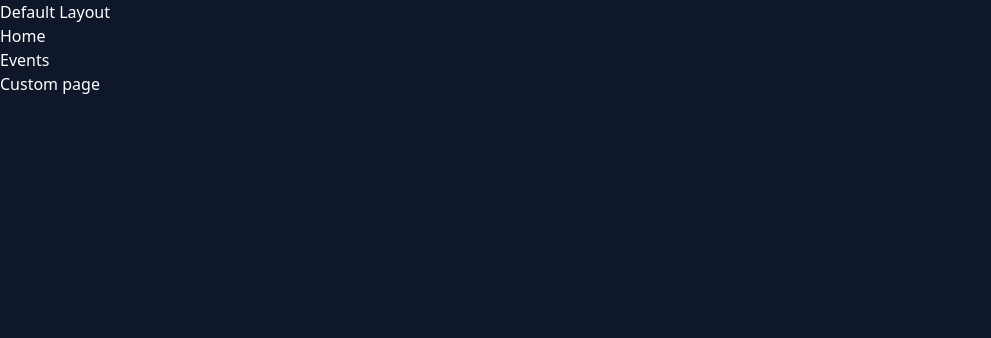
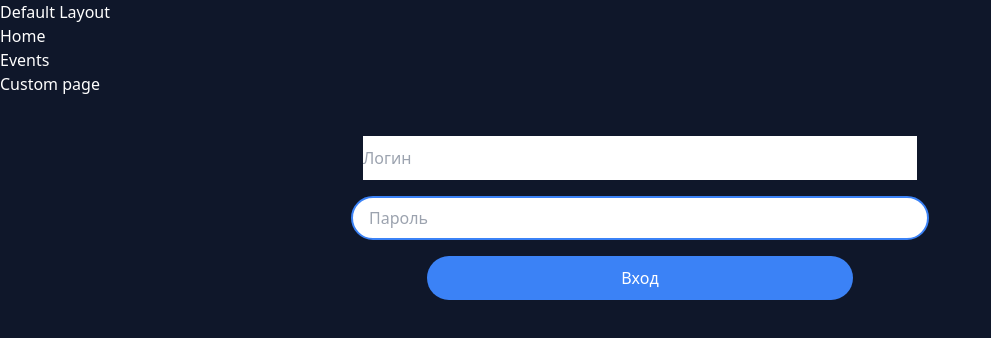
Before and after one commit to Baral-Chief-of-Compliance/learn_nuxt3, a Nuxt app: page /login in a window 1280 px wide. Shown: the top 338 px of the page, without its empty margins (0-991 px from the left). Built offline with nearby package versions, Linux system fonts and the light colour scheme.

Commit message:
lesson 8

```diff
--- /dev/null
+++ b/middleware/auth.global.ts
@@ -0,0 +1,4 @@
+export default defineNuxtRouteMiddleware((to, from) => {
+    // console.log(to);
+    // console.log(from)
+})
--- /dev/null
+++ b/middleware/special.ts
@@ -0,0 +1,3 @@
+export default defineNuxtRouteMiddleware((to, from) => {
+    console.log("hello from middleware special")
+})
--- a/pages/events/index.vue
+++ b/pages/events/index.vue
@@ -34,7 +34,9 @@ export default{
     },
 
     setup(){
-
+        definePageMeta({
+            middleware: 'special'
+        })
         const { sayHello } = useUtils()
 
 
--- /dev/null
+++ b/pages/login/index.vue
@@ -0,0 +1,54 @@
+<template>
+    <div>
+        <div>
+            <form class="grid grid-rows-3 gap-4 py-10">
+                 <div class="grid grid-flow-col gap-10">
+                    <div></div>
+                        <input v-model="login" class="text-black" placeholder="Логин">
+                    <div></div>
+                 </div>
+
+                 <div class="grid grid-flow-col gap-10">
+                    <div></div>
+                        <input v-model="password" class="text-black border-2 px-4 py-2 border-blue-500 rounded-full focus:ring-blue-700 focus:border-blue-700" placeholder="Пароль">
+                    <div></div>
+                 </div>
+
+                 <div class="grid grid-flow-col gap-10">
+                    <div></div>
+                    <button @click="enter()" class="bg-blue-500 hover:bg-blue-700 py-2  rounded-full" type="submit">Вход</button>
+                    <div></div>
+                 </div>
+
+                <div></div>
+            </form>
+
+            {{ this.login }}
+
+            {{ this.password }}
+
+        </div>
+    </div>
+</template>
+
+<script>
+export default{
+    data(){
+        return{
+            login: "",
+            password: ""
+        }
+    },
+
+    methods: {
+        enter(){
+            localStorage.setItem('login', this.login)
+            localStorage.setItem('password', this.password)
+
+            const router = useRouter()
+
+            router.push({ path: "/"})
+        }
+    }
+}
+</script>
```
